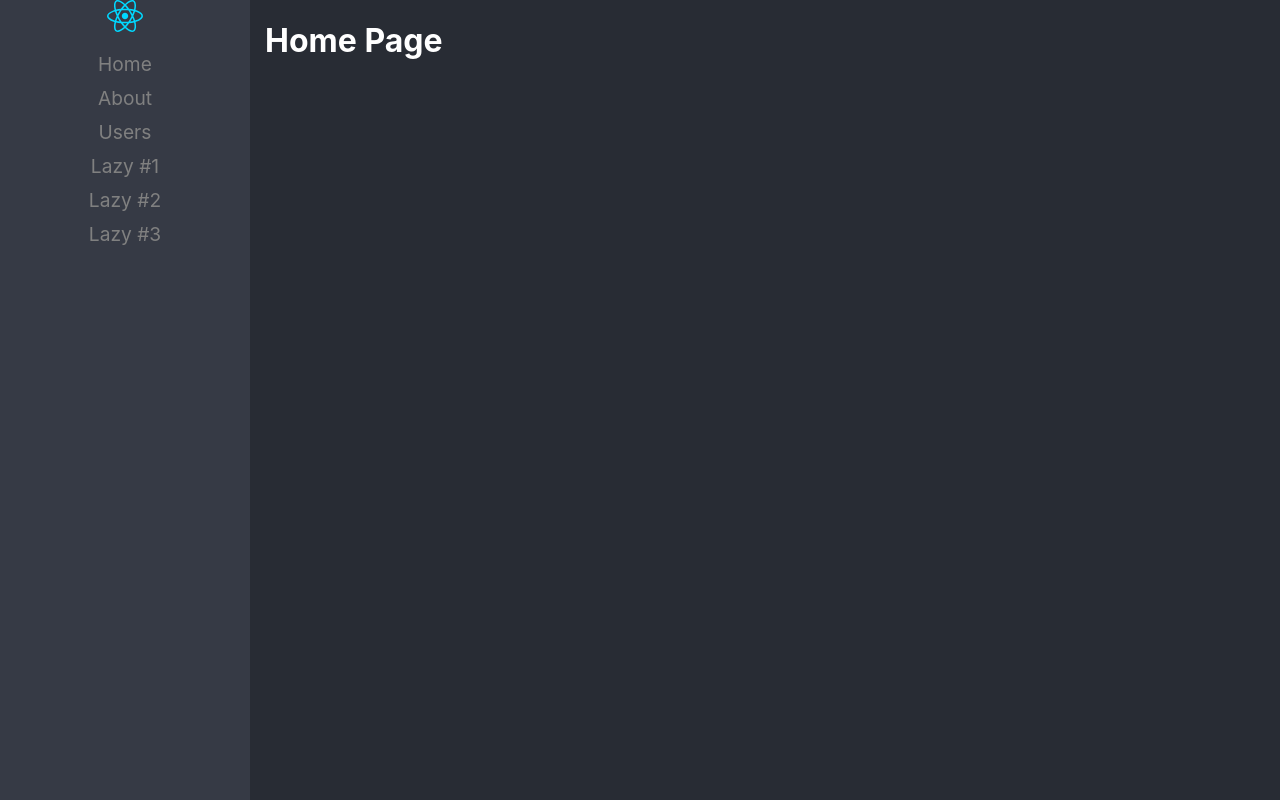
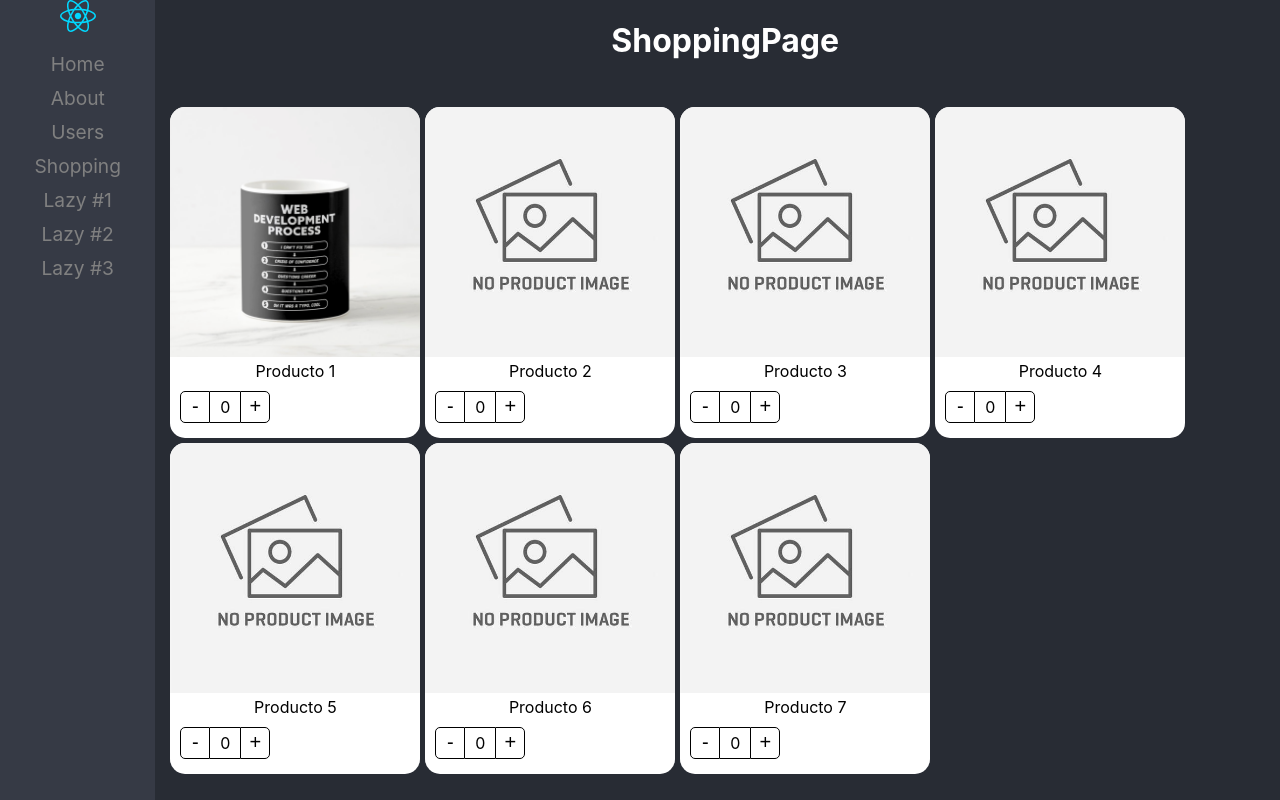
Before and after one commit to AndresAcuna1997/react-advance, a React (Vite) app: page /shopping in a window 1280 px wide. Before the commit this address led to /home. Built offline with nearby package versions, Linux system fonts and the light colour scheme.

Commit message:
CCP finished

```diff
--- /dev/null
+++ b/src/Component-patterns/components/ProductButtons.tsx
@@ -0,0 +1,18 @@
+import { useContext } from "react";
+import { ProductContext } from "./ProductCard";
+import styles from '../styles/styles.module.css'
+
+export const ProductButtons = () => {
+
+    const { counter, increaseBy } = useContext(ProductContext)
+
+    return (
+        <div className={styles.buttonsContainer}>
+            <button onClick={() => increaseBy(-1)} className={styles.buttonMinus}>-</button>
+
+            <div className={styles.countLabel}>{counter}</div>
+
+            <button onClick={() => increaseBy(1)} className={styles.buttonAdd}>+</button>
+        </div>
+    )
+}
--- /dev/null
+++ b/src/Component-patterns/components/ProductCard.tsx
@@ -0,0 +1,23 @@
+import { FC, createContext } from 'react';
+
+import { ProductContextProps, Props } from '../interfaces/interfaces';
+import { useProduct } from '../hooks/useProduct'
+import styles from '../styles/styles.module.css'
+
+
+export const ProductContext = createContext({} as ProductContextProps)
+
+const { Provider } = ProductContext
+
+export const ProductCard: FC<Props> = ({ children, product }) => {
+
+    const { counter, increaseBy } = useProduct()
+
+    return (
+        <Provider value={{ counter, increaseBy, product }}>
+            <div className={styles.productCard}>
+                {children}
+            </div>
+        </Provider>
+    )
+}
--- /dev/null
+++ b/src/Component-patterns/components/ProductImage.tsx
@@ -0,0 +1,23 @@
+import { useContext } from "react";
+import { ProductContext } from "./ProductCard";
+import styles from '../styles/styles.module.css'
+import noImage from '../assets/no-image.jpg'
+
+
+export const ProductImage = ({ img = '' }) => {
+
+    const { product } = useContext(ProductContext)
+    let imgToShow: string;
+
+    if (img) {
+        imgToShow = img
+    } else if (product.img) {
+        imgToShow = product.img
+    } else {
+        imgToShow = noImage
+    }
+
+    return (
+        <img className={styles.productImg} src={imgToShow} alt="Product image" />
+    )
+}
--- /dev/null
+++ b/src/Component-patterns/components/ProductTitle.tsx
@@ -0,0 +1,14 @@
+import { useContext } from "react";
+import { ProductContext } from "./ProductCard";
+import styles from '../styles/styles.module.css'
+
+export const ProductTitle = () => {
+
+    const { product } = useContext(ProductContext)
+
+    return (
+        <span className={styles.productDescription}>
+            {product.title}
+        </span>
+    )
+}
--- /dev/null
+++ b/src/Component-patterns/components/index.ts
@@ -0,0 +1,4 @@
+export * from './ProductButtons'
+export * from './ProductImage'
+export * from './ProductTitle'
+export * from './ProductCard'
--- /dev/null
+++ b/src/Component-patterns/hooks/useProduct.ts
@@ -0,0 +1,11 @@
+import { useState } from "react"
+
+export const useProduct = () => {
+    const [counter, setCounter] = useState(0)
+
+    const increaseBy = (value: number): void => {
+        setCounter((prev) => Math.max(prev + value))
+    }
+
+    return { counter, increaseBy }
+}
--- /dev/null
+++ b/src/Component-patterns/interfaces/interfaces.ts
@@ -0,0 +1,18 @@
+import { ReactElement } from "react";
+
+export interface Product {
+    id: string;
+    title: string;
+    img?: string;
+}
+
+export interface Props {
+    product: Product;
+    children?: ReactElement | ReactElement[]
+}
+
+export interface ProductContextProps {
+    product: Product;
+    counter: number;
+    increaseBy: (value: number) => void;
+}
--- a/src/Component-patterns/pages/ShoppingPage.tsx
+++ b/src/Component-patterns/pages/ShoppingPage.tsx
@@ -1,5 +1,61 @@
+import { ProductCard, ProductButtons, ProductImage, ProductTitle } from "../components"
+
+
+const products = [
+  {
+    id: "1",
+    title: "Producto 1",
+    img: "coffee-mug.png"
+  },
+  {
+    id: "2",
+    title: "Producto 2",
+
+  },
+  {
+    id: "3",
+    title: "Producto 3",
+
+  },
+  {
+    id: "4",
+    title: "Producto 4",
+
+  },
+  {
+    id: "5",
+    title: "Producto 5",
+
+  },
+  {
+    id: "6",
+    title: "Producto 6",
+
+  },
+  {
+    id: "7",
+    title: "Producto 7",
+
+  }
+];
+
 export const ShoppingPage = () => {
   return (
-    <div>ShoppingPage</div>
+    <div style={{ display: "block" }}>
+      <h1>ShoppingPage</h1>
+      <br />
+
+      <div style={{ display: 'flex', flexWrap: 'wrap' }}>
+        {
+          products.map((product, i) =>
+            <ProductCard key={i} product={product}>
+              <ProductImage />
+              <ProductTitle />
+              <ProductButtons />
+            </ProductCard>
+          )
+        }
+      </div>
+    </div>
   )
 }
--- a/src/Component-patterns/styles/styles.module.css
+++ b/src/Component-patterns/styles/styles.module.css
@@ -1,4 +1,3 @@
-
 
 .productCard {
     background-color: white;
--- a/src/routes/Navigations.tsx
+++ b/src/routes/Navigations.tsx
@@ -3,6 +3,7 @@ import { BrowserRouter, Routes, Route, NavLink, Navigate } from "react-router-do
 
 import logo from '../assets/react.svg';
 import { routes } from "./routes";
+import { ShoppingPage } from "../Component-patterns/pages/ShoppingPage";
 
 export const Navigations = () => {
     return (
@@ -21,6 +22,9 @@ export const Navigations = () => {
                             <li>
                                 <NavLink to="/users" className={(isActive) => isActive ? 'nav-active' : ''} >Users</NavLink>
                             </li>
+                            <li>
+                                <NavLink to="/shopping" className={(isActive) => isActive ? 'nav-active' : ''} >Shopping</NavLink>
+                            </li>
 
                             {
                                 routes.map((route) => (
@@ -34,6 +38,7 @@ export const Navigations = () => {
                     </nav>
 
                     <Routes>
+                        <Route path="shopping" element={<ShoppingPage />} />
                         <Route path="about" element={<h1>About Page</h1>} />
                         <Route path="users" element={<h1>Users Page</h1>} />
                         <Route path="home" element={<h1>Home Page</h1>} />
```
